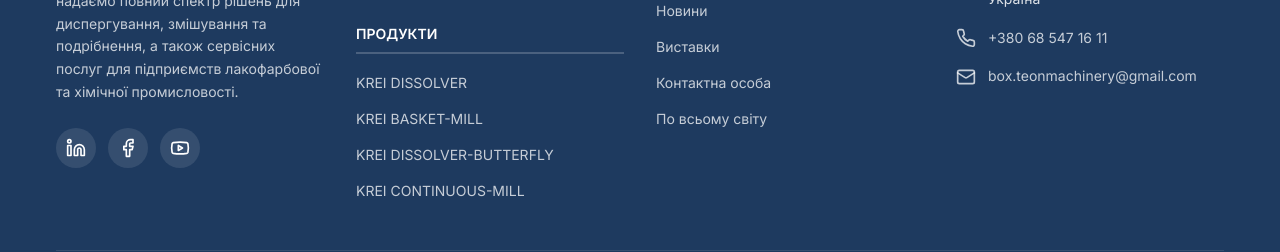
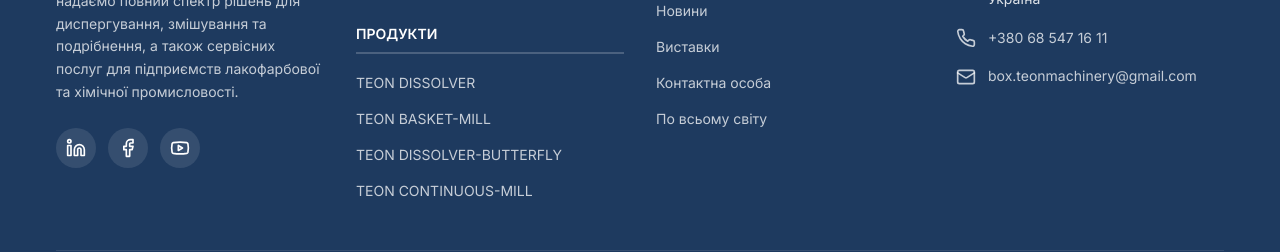
Before and after one commit to W1ntermann/teon-website, a Next.js app: page / in a window 1280 px wide. Shown: the part 5846-6098 px from the top of the page. Built offline with nearby package versions, Linux system fonts and the light colour scheme.

Commit message:
New Badges

```diff
--- a/app/products/[slug]/page.tsx
+++ b/app/products/[slug]/page.tsx
@@ -59,10 +59,10 @@
     "krei-continuous-mill",
   ];
   const names = [
-    "KREI DISSOLVER",
-    "KREI BASKET-MILL",
-    "KREI DISSOLVER-BUTTERFLY",
-    "KREI CONTINUOUS-MILL",
+    "TEON DISSOLVER",
+    "TEON BASKET-MILL",
+    "TEON DISSOLVER-BUTTERFLY",
+    "TEON CONTINUOUS-MILL",
   ];
   const currentIndex = allProducts.indexOf(slug);
 
@@ -186,7 +186,7 @@
                 {product.category}
               </span>
               <h2 className="mb-3 text-[22px] font-bold tracking-tight text-[#1a1a1a] sm:text-[24px]">
-                {product.name.replace("KREI ", "")}
+                {product.name.replace("TEON ", "")}
               </h2>
               <p className="text-[14px] leading-[1.8] text-[#444] sm:text-[15px]">
                 {product.fullDescription}
--- a/app/products/page.tsx
+++ b/app/products/page.tsx
@@ -157,7 +157,7 @@
                       {/* Product name overlay */}
                       <div className="absolute bottom-0 left-0 right-0 p-4">
                         <h2 className="text-lg font-bold text-white drop-shadow-lg sm:text-xl">
-                          {product.name.replace("KREI ", "")}
+                          {product.name.replace("TEON ", "")}
                         </h2>
                         <p className="mt-0.5 text-[12px] font-medium text-white/80 drop-shadow-md sm:text-[13px]">
                           {product.tagline}
--- a/app/search/SearchClient.tsx
+++ b/app/search/SearchClient.tsx
@@ -124,7 +124,7 @@
                             TEON
                           </span>
                           <h2 className="text-xl font-bold tracking-tight text-[#1a1a1a] sm:text-[22px] md:text-2xl">
-                            {product.name.replace("KREI ", "")}
+                            {product.name.replace("TEON ", "")}
                           </h2>
                         </div>
                       </div>
--- a/src/components/ProductPanel.tsx
+++ b/src/components/ProductPanel.tsx
@@ -29,7 +29,7 @@
                   {product.category}
                 </div>
                 <div className="font-bold leading-tight text-white text-[13px] line-clamp-2">
-                  {product.name.replace("KREI ", "")}
+                  {product.name.replace("TEON ", "")}
                 </div>
               </div>
               {/* Product photo — full product visible */}
@@ -61,7 +61,7 @@
                     {product.category}
                   </div>
                   <div className="font-bold leading-tight text-white text-[13px] line-clamp-2">
-                    {product.name.replace("KREI ", "")}
+                    {product.name.replace("TEON ", "")}
                   </div>
                 </div>
                 {/* Product photo — full product visible */}
--- a/src/components/ProductsShowcase.tsx
+++ b/src/components/ProductsShowcase.tsx
@@ -273,7 +273,7 @@
 
                     {/* Product name */}
                     <h3 className="mb-2 text-[15px] font-bold leading-tight tracking-tight text-[#1a1a1a] sm:text-base">
-                      {product.name.replace("KREI ", "")}
+                      {product.name.replace("TEON ", "")}
                     </h3>
 
                     {/* Tagline */}
--- a/src/components/layout/Footer.tsx
+++ b/src/components/layout/Footer.tsx
@@ -84,13 +84,18 @@
                 {t("nav.products")}
               </div>
               <ul className="m-0 list-none p-0 space-y-3">
-                {["KREI DISSOLVER", "KREI BASKET-MILL", "KREI DISSOLVER-BUTTERFLY", "KREI CONTINUOUS-MILL"].map((item) => (
-                  <li key={item}>
+                {[
+                  { name: "TEON DISSOLVER", slug: "krei-dissolver" },
+                  { name: "TEON BASKET-MILL", slug: "krei-basket-mill" },
+                  { name: "TEON DISSOLVER-BUTTERFLY", slug: "krei-dissolver-butterfly" },
+                  { name: "TEON CONTINUOUS-MILL", slug: "krei-continuous-mill" },
+                ].map((item) => (
+                  <li key={item.slug}>
                     <Link
-                      href={`/products/krei-${item.toLowerCase().replace("krei ", "").replace(/ /g, "-")}`}
+                      href={`/products/${item.slug}`}
                       className="text-sm text-white/75 no-underline transition-all duration-200 hover:text-white hover:translate-x-1 inline-block"
                     >
-                      {item}
+                      {item.name}
                     </Link>
                   </li>
                 ))}
--- a/src/translations/productData.ts
+++ b/src/translations/productData.ts
@@ -58,11 +58,11 @@
     {
       id: "dissolver",
       slug: "krei-dissolver",
-      name: "KREI DISSOLVER",
+      name: "TEON DISSOLVER",
       category: "Диссольвери",
       tagline: "Ефективне диспергування для лакофарбової промисловості",
       description: "Диссольвери KREI використовуються для диспергування, розчинення та гомогенізації рідких і пастоподібних мас.",
-      fullDescription: "Диссольвери KREI — це надійні та ефективні машини для диспергування, що встановлюють стандарти якості у лакофарбовій і хімічній промисловості. Завдяки потужному дисперсійному диску та точному управлінню швидкістю, KREI DISSOLVER забезпечує досконале подрібнення пігментів та гомогенне розподілення у будь-якій рецептурі. Конструкція машини дозволяє легко адаптувати її до різних обсягів виробництва та типів матеріалів.",
+      fullDescription: "Диссольвери KREI — це надійні та ефективні машини для диспергування, що встановлюють стандарти якості у лакофарбовій і хімічній промисловості. Завдяки потужному дисперсійному диску та точному управлінню швидкістю, TEON DISSOLVER забезпечує досконале подрібнення пігментів та гомогенне розподілення у будь-якій рецептурі. Конструкція машини дозволяє легко адаптувати її до різних обсягів виробництва та типів матеріалів.",
       features: [
         "Потужність від 0,75 до 45 кВт",
         "Об'єм до 5000 літрів",
@@ -102,16 +102,16 @@
         { name: "KD 500", power: "37 кВт", volume: "до 5000 л" },
       ],
       svgType: "dissolver",
-      photos: [chemKit1.src, ...makePhotos("dissolver", "KREI DISSOLVER").slice(1)],
+      photos: [chemKit1.src, ...makePhotos("dissolver", "TEON DISSOLVER").slice(1)],
     },
     {
       id: "basket-mill",
       slug: "krei-basket-mill",
-      name: "KREI BASKET-MILL",
+      name: "TEON BASKET-MILL",
       category: "Кошикові млини",
       tagline: "Тонке подрібнення безпосередньо у виробничому резервуарі",
       description: "Кошикові млини KREI ідеально підходять для малих та середніх обсягів виробництва.",
-      fullDescription: "KREI BASKET-MILL — це революційне рішення для диспергування малих і середніх обсягів. Машина занурюється безпосередньо у виробничий резервуар, де виконує тонке подрібнення пігментів. Завдяки швидкій зміні кошика, один диссольвер може обслуговувати кілька різних продуктів без тривалого простою. Ідеальна машина для підприємств, де важливі гнучкість та ефективність.",
+      fullDescription: "TEON BASKET-MILL — це революційне рішення для диспергування малих і середніх обсягів. Машина занурюється безпосередньо у виробничий резервуар, де виконує тонке подрібнення пігментів. Завдяки швидкій зміні кошика, один диссольвер може обслуговувати кілька різних продуктів без тривалого простою. Ідеальна машина для підприємств, де важливі гнучкість та ефективність.",
       features: [
         "Швидка зміна кошика (< 5 хвилин)",
         "Тонкість помелу до 2 мкм",
@@ -145,16 +145,16 @@
         { name: "KB 30", power: "11 кВт", volume: "до 300 л" },
       ],
       svgType: "basket",
-      photos: makePhotos("basket", "KREI BASKET-MILL"),
+      photos: makePhotos("basket", "TEON BASKET-MILL"),
     },
     {
       id: "dissolver-butterfly",
       slug: "krei-dissolver-butterfly",
-      name: "KREI DISSOLVER-BUTTERFLY",
+      name: "TEON DISSOLVER-BUTTERFLY",
       category: "Диссольвери-Butterfly",
       tagline: "Спеціальне рішення для висококов'язких матеріалів",
       description: "Диссольвери-Butterfly KREI розроблені спеціально для роботи з висококов'язкими матеріалами.",
-      fullDescription: "KREI DISSOLVER-BUTTERFLY — це спеціалізована машина для диспергування висококов'язких і тиксотропних матеріалів. Унікальна форма робочого органу типу «метелик» забезпечує інтенсивне перемішування всього об'єму матеріалу, навіть у складних реологічних умовах. Машина незамінна для виробництва шпаклівок, мастик, паст та інших продуктів з підвищеною в'язкістю.",
+      fullDescription: "TEON DISSOLVER-BUTTERFLY — це спеціалізована машина для диспергування висококов'язких і тиксотропних матеріалів. Унікальна форма робочого органу типу «метелик» забезпечує інтенсивне перемішування всього об'єму матеріалу, навіть у складних реологічних умовах. Машина незамінна для виробництва шпаклівок, мастик, паст та інших продуктів з підвищеною в'язкістю.",
       features: [
         "Спеціальний робочий орган «Butterfly»",
         "Для в'язкостей до 1 000 000 мПа·с",
@@ -194,11 +194,11 @@
     {
       id: "continuous-mill",
       slug: "krei-continuous-mill",
-      name: "KREI CONTINUOUS-MILL",
+      name: "TEON CONTINUOUS-MILL",
       category: "Безперервні млини",
       tagline: "Промислове виробництво з максимальною продуктивністю",
       description: "Безперервні млини KREI призначені для промислового виробництва з високою продуктивністю.",
-      fullDescription: "KREI CONTINUOUS-MILL — це промислова машина для безперервного диспергування та подрібнення, що відповідає найвищим вимогам сучасного виробництва. Система забезпечує стабільну якість продукту при значній продуктивності, мінімізуючи витрати матеріалу та часу. Автоматизована система управління дозволяє підтримувати задані параметри процесу без постійного втручання оператора.",
+      fullDescription: "TEON CONTINUOUS-MILL — це промислова машина для безперервного диспергування та подрібнення, що відповідає найвищим вимогам сучасного виробництва. Система забезпечує стабільну якість продукту при значній продуктивності, мінімізуючи витрати матеріалу та часу. Автоматизована система управління дозволяє підтримувати задані параметри процесу без постійного втручання оператора.",
       features: [
         "Безперервний режим роботи 24/7",
         "Висока продуктивність до 10 000 л/год",
@@ -240,11 +240,11 @@
     {
       id: "dissolver",
       slug: "krei-dissolver",
-      name: "KREI DISSOLVER",
+      name: "TEON DISSOLVER",
       category: "Dissolvers",
       tagline: "Efficient dispersing for the paint and coatings industry",
       description: "KREI dissolvers are used for dispersing, dissolving and homogenizing liquid and paste-like masses.",
-      fullDescription: "KREI DISSOLVER machines are reliable and efficient dispersing machines that set quality standards in the paint and chemical industry. Thanks to the powerful dispersion disc and precise speed control, KREI DISSOLVER ensures perfect grinding of pigments and homogeneous distribution in any formulation. The machine design allows easy adaptation to different production volumes and material types.",
+      fullDescription: "TEON DISSOLVER machines are reliable and efficient dispersing machines that set quality standards in the paint and chemical industry. Thanks to the powerful dispersion disc and precise speed control, TEON DISSOLVER ensures perfect grinding of pigments and homogeneous distribution in any formulation. The machine design allows easy adaptation to different production volumes and material types.",
       features: [
         "Power from 0.75 to 45 kW",
         "Volume up to 5,000 liters",
@@ -284,16 +284,16 @@
         { name: "KD 500", power: "37 kW", volume: "up to 5,000 l" },
       ],
       svgType: "dissolver",
-      photos: [chemKit1.src, ...makePhotos("dissolver", "KREI DISSOLVER").slice(1)],
+      photos: [chemKit1.src, ...makePhotos("dissolver", "TEON DISSOLVER").slice(1)],
     },
     {
       id: "basket-mill",
       slug: "krei-basket-mill",
-      name: "KREI BASKET-MILL",
+      name: "TEON BASKET-MILL",
       category: "Basket Mills",
       tagline: "Fine grinding directly in the production vessel",
       description: "KREI basket mills are ideal for small and medium production volumes.",
-      fullDescription: "KREI BASKET-MILL is a revolutionary solution for dispersing small and medium volumes. The machine is immersed directly into the production vessel where it performs fine grinding of pigments. Thanks to the quick change of baskets, one dissolver can serve several different products without long downtimes. The ideal machine for companies where flexibility and efficiency are important.",
+      fullDescription: "TEON BASKET-MILL is a revolutionary solution for dispersing small and medium volumes. The machine is immersed directly into the production vessel where it performs fine grinding of pigments. Thanks to the quick change of baskets, one dissolver can serve several different products without long downtimes. The ideal machine for companies where flexibility and efficiency are important.",
       features: [
         "Quick basket change (< 5 minutes)",
         "Fineness of grind up to 2 µm",
@@ -327,16 +327,16 @@
         { name: "KB 30", power: "11 kW", volume: "up to 300 l" },
       ],
       svgType: "basket",
-      photos: makePhotos("basket", "KREI BASKET-MILL"),
+      photos: makePhotos("basket", "TEON BASKET-MILL"),
     },
     {
       id: "dissolver-butterfly",
       slug: "krei-dissolver-butterfly",
-      name: "KREI DISSOLVER-BUTTERFLY",
+      name: "TEON DISSOLVER-BUTTERFLY",
       category: "Dissolver-Butterfly",
       tagline: "Special solution for high-viscosity materials",
       description: "KREI Dissolver-Butterfly machines are specially designed for high-viscosity materials.",
-      fullDescription: "KREI DISSOLVER-BUTTERFLY is a specialized machine for dispersing high-viscosity and thixotropic materials. The unique butterfly-shaped working element ensures intensive mixing of the entire material volume, even under complex rheological conditions. The machine is indispensable for the production of putties, mastics, pastes and other products with increased viscosity.",
+      fullDescription: "TEON DISSOLVER-BUTTERFLY is a specialized machine for dispersing high-viscosity and thixotropic materials. The unique butterfly-shaped working element ensures intensive mixing of the entire material volume, even under complex rheological conditions. The machine is indispensable for the production of putties, mastics, pastes and other products with increased viscosity.",
       features: [
         "Special Butterfly working element",
         "For viscosities up to 1,000,000 mPa·s",
@@ -376,11 +376,11 @@
     {
       id: "continuous-mill",
       slug: "krei-continuous-mill",
-      name: "KREI CONTINUOUS-MILL",
+      name: "TEON CONTINUOUS-MILL",
       category: "Continuous Mills",
       tagline: "Industrial production with maximum throughput",
       description: "KREI continuous mills are designed for industrial production with high throughput.",
-      fullDescription: "KREI CONTINUOUS-MILL is an industrial machine for continuous dispersing and grinding that meets the highest demands of modern production. The system provides stable product quality at significant throughput, minimizing material and time costs. The automated control system allows maintaining set process parameters without constant operator intervention.",
+      fullDescription: "TEON CONTINUOUS-MILL is an industrial machine for continuous dispersing and grinding that meets the highest demands of modern production. The system provides stable product quality at significant throughput, minimizing material and time costs. The automated control system allows maintaining set process parameters without constant operator intervention.",
       features: [
         "Continuous 24/7 operation",
         "High throughput up to 10,000 l/h",
@@ -422,11 +422,11 @@
     {
       id: "dissolver",
       slug: "krei-dissolver",
-      name: "KREI DISSOLVER",
+      name: "TEON DISSOLVER",
       category: "Dyspergatory",
       tagline: "Efektywne dyspergowanie dla przemysłu lakierniczego",
       description: "Dyspergatory KREI stosowane są do dyspergowania, rozpuszczania i homogenizacji mas ciekłych i pastowatych.",
-      fullDescription: "KREI DISSOLVER to niezawodne i wydajne maszyny dyspergujące, które wyznaczają standardy jakości w przemyśle lakierniczym i chemicznym. Dzięki mocnemu talerzowi dyspergującemu i precyzyjnemu sterowaniu prędkością, KREI DISSOLVER zapewnia doskonałe rozdrobnienie pigmentów i jednorodny rozkład w każdej recepturze. Konstrukcja maszyny pozwala na łatwe dostosowanie do różnych objętości produkcji i rodzajów materiałów.",
+      fullDescription: "TEON DISSOLVER to niezawodne i wydajne maszyny dyspergujące, które wyznaczają standardy jakości w przemyśle lakierniczym i chemicznym. Dzięki mocnemu talerzowi dyspergującemu i precyzyjnemu sterowaniu prędkością, TEON DISSOLVER zapewnia doskonałe rozdrobnienie pigmentów i jednorodny rozkład w każdej recepturze. Konstrukcja maszyny pozwala na łatwe dostosowanie do różnych objętości produkcji i rodzajów materiałów.",
       features: [
         "Moc od 0,75 do 45 kW",
         "Objętość do 5000 litrów",
@@ -466,16 +466,16 @@
         { name: "KD 500", power: "37 kW", volume: "do 5000 l" },
       ],
       svgType: "dissolver",
-      photos: [chemKit1.src, ...makePhotos("dissolver", "KREI DISSOLVER").slice(1)],
+      photos: [chemKit1.src, ...makePhotos("dissolver", "TEON DISSOLVER").slice(1)],
     },
     {
       id: "basket-mill",
       slug: "krei-basket-mill",
-      name: "KREI BASKET-MILL",
+      name: "TEON BASKET-MILL",
       category: "Młyny koszykowe",
       tagline: "Dokładne mielenie bezpośrednio w zbiorniku produkcyjnym",
       description: "Młyny koszykowe KREI są idealne do małych i średnich wolumenów produkcji.",
-      fullDescription: "KREI BASKET-MILL to rewolucyjne rozwiązanie do dyspergowania małych i średnich wolumenów. Maszyna zanurza się bezpośrednio w zbiorniku produkcyjnym, gdzie wykonuje dokładne mielenie pigmentów. Dzięki szybkiej wymianie kosza, jeden dyspergatora może obsługiwać kilka różnych produktów bez długich przestojów. Idealna maszyna dla firm, w których ważna jest elastyczność i wydajność.",
+      fullDescription: "TEON BASKET-MILL to rewolucyjne rozwiązanie do dyspergowania małych i średnich wolumenów. Maszyna zanurza się bezpośrednio w zbiorniku produkcyjnym, gdzie wykonuje dokładne mielenie pigmentów. Dzięki szybkiej wymianie kosza, jeden dyspergatora może obsługiwać kilka różnych produktów bez długich przestojów. Idealna maszyna dla firm, w których ważna jest elastyczność i wydajność.",
       features: [
         "Szybka wymiana kosza (< 5 minut)",
         "Dokładność mielenia do 2 µm",
@@ -509,16 +509,16 @@
         { name: "KB 30", power: "11 kW", volume: "do 300 l" },
       ],
       svgType: "basket",
-      photos: makePhotos("basket", "KREI BASKET-MILL"),
+      photos: makePhotos("basket", "TEON BASKET-MILL"),
     },
     {
       id: "dissolver-butterfly",
       slug: "krei-dissolver-butterfly",
-      name: "KREI DISSOLVER-BUTTERFLY",
+      name: "TEON DISSOLVER-BUTTERFLY",
       category: "Dyspergatory Butterfly",
       tagline: "Specjalne rozwiązanie dla materiałów wysokolepkich",
       description: "Dyspergatory Butterfly KREI zostały specjalnie zaprojektowane do pracy z materiałami wysokolepkimi.",
-      fullDescription: "KREI DISSOLVER-BUTTERFLY to wyspecjalizowana maszyna do dyspergowania materiałów wysokolepkich i tiksotropowych. Unikalny kształt organu roboczego w kształcie motyla zapewnia intensywne mieszanie całej objętości materiału, nawet w złożonych warunkach reologicznych. Maszyna jest niezastąpiona w produkcji szpachli, kitu, past i innych produktów o podwyższonej lepkości.",
+      fullDescription: "TEON DISSOLVER-BUTTERFLY to wyspecjalizowana maszyna do dyspergowania materiałów wysokolepkich i tiksotropowych. Unikalny kształt organu roboczego w kształcie motyla zapewnia intensywne mieszanie całej objętości materiału, nawet w złożonych warunkach reologicznych. Maszyna jest niezastąpiona w produkcji szpachli, kitu, past i innych produktów o podwyższonej lepkości.",
       features: [
         "Specjalny organ roboczy Butterfly",
         "Dla lepkości do 1 000 000 mPa·s",
@@ -558,11 +558,11 @@
     {
       id: "continuous-mill",
       slug: "krei-continuous-mill",
-      name: "KREI CONTINUOUS-MILL",
+      name: "TEON CONTINUOUS-MILL",
       category: "Młyny ciągłe",
       tagline: "Produkcja przemysłowa z maksymalną wydajnością",
       description: "Młyny ciągłe KREI przeznaczone są do produkcji przemysłowej z wysoką wydajnością.",
-      fullDescription: "KREI CONTINUOUS-MILL to przemysłowa maszyna do ciągłego dyspergowania i mielenia, spełniająca najwyższe wymagania nowoczesnej produkcji. System zapewnia stabilną jakość produktu przy znacznej wydajności, minimalizując koszty materiału i czasu. Zautomatyzowany system sterowania pozwala na utrzymanie zadanych parametrów procesu bez stałej interwencji operatora.",
+      fullDescription: "TEON CONTINUOUS-MILL to przemysłowa maszyna do ciągłego dyspergowania i mielenia, spełniająca najwyższe wymagania nowoczesnej produkcji. System zapewnia stabilną jakość produktu przy znacznej wydajności, minimalizując koszty materiału i czasu. Zautomatyzowany system sterowania pozwala na utrzymanie zadanych parametrów procesu bez stałej interwencji operatora.",
       features: [
         "Praca ciągła 24/7",
         "Wysoka wydajność do 10 000 l/h",
```
